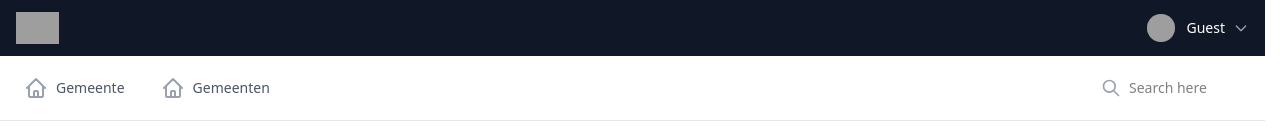
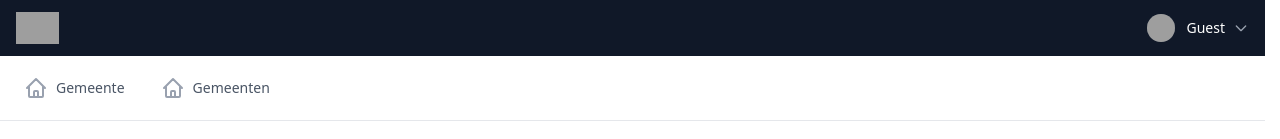
Before and after one commit to sharpTshark/IMAGEM-gemeente-analyze-project, a Nuxt app: page / in a window 1280 px wide. Shown: the top 139 px of the page. Built offline with nearby package versions, Linux system fonts and the light colour scheme; grey boxes are pictures that could not be loaded.

Commit message:
added search component

```diff
--- a/app/components/navbar.vue
+++ b/app/components/navbar.vue
@@ -86,23 +86,6 @@
 							{{ navbarItem.label }}
 						</RouterLink>
 					</div>
-
-					<div class="flex-1 hidden max-w-[160px] ml-auto lg:block">
-						<label for="" class="sr-only"> Search </label>
-						<div class="relative">
-							<div class="absolute inset-y-0 left-0 flex items-center pl-3 pointer-events-none">
-								<svg class="w-5 h-5 text-gray-400" xmlns="http://www.w3.org/2000/svg" fill="none"
-									viewBox="0 0 24 24" stroke="currentColor" stroke-width="2">
-									<path stroke-linecap="round" stroke-linejoin="round"
-										d="M21 21l-6-6m2-5a7 7 0 11-14 0 7 7 0 0114 0z"></path>
-								</svg>
-							</div>
-
-							<input type="text" v-model="search"
-								class="block w-full py-2 pl-10 border-gray-300 rounded-lg focus:ring-indigo-600 focus:border-indigo-600 sm:text-sm"
-								placeholder="Search here" />
-						</div>
-					</div>
 				</div>
 			</div>
 		</div>
--- /dev/null
+++ b/app/components/search.vue
@@ -0,0 +1,35 @@
+<template>
+
+	<div class="relative">
+		<div class="absolute inset-y-0 left-0 flex items-center pl-3 pointer-events-none">
+			<svg class="w-5 h-5 text-gray-400" xmlns="http://www.w3.org/2000/svg" fill="none" viewBox="0 0 24 24"
+				stroke="currentColor" stroke-width="2">
+				<path stroke-linecap="round" stroke-linejoin="round" d="M21 21l-6-6m2-5a7 7 0 11-14 0 7 7 0 0114 0z">
+				</path>
+			</svg>
+		</div>
+
+		<input type="text" v-model="search"
+			class="block w-full py-2 pl-10 border-gray-300 rounded-lg focus:ring-indigo-600 focus:border-indigo-600 sm:text-sm"
+			placeholder="Search here" />
+	</div>
+
+</template>
+
+<script>
+
+export default {
+	name: 'search',
+	data() {
+		return {
+			modelValue: ""
+		}
+	},
+	watch: {
+		modelValue(newValue) {
+			this.$emit('modelValue', newValue);
+		}
+	}
+}
+
+</script>
```
